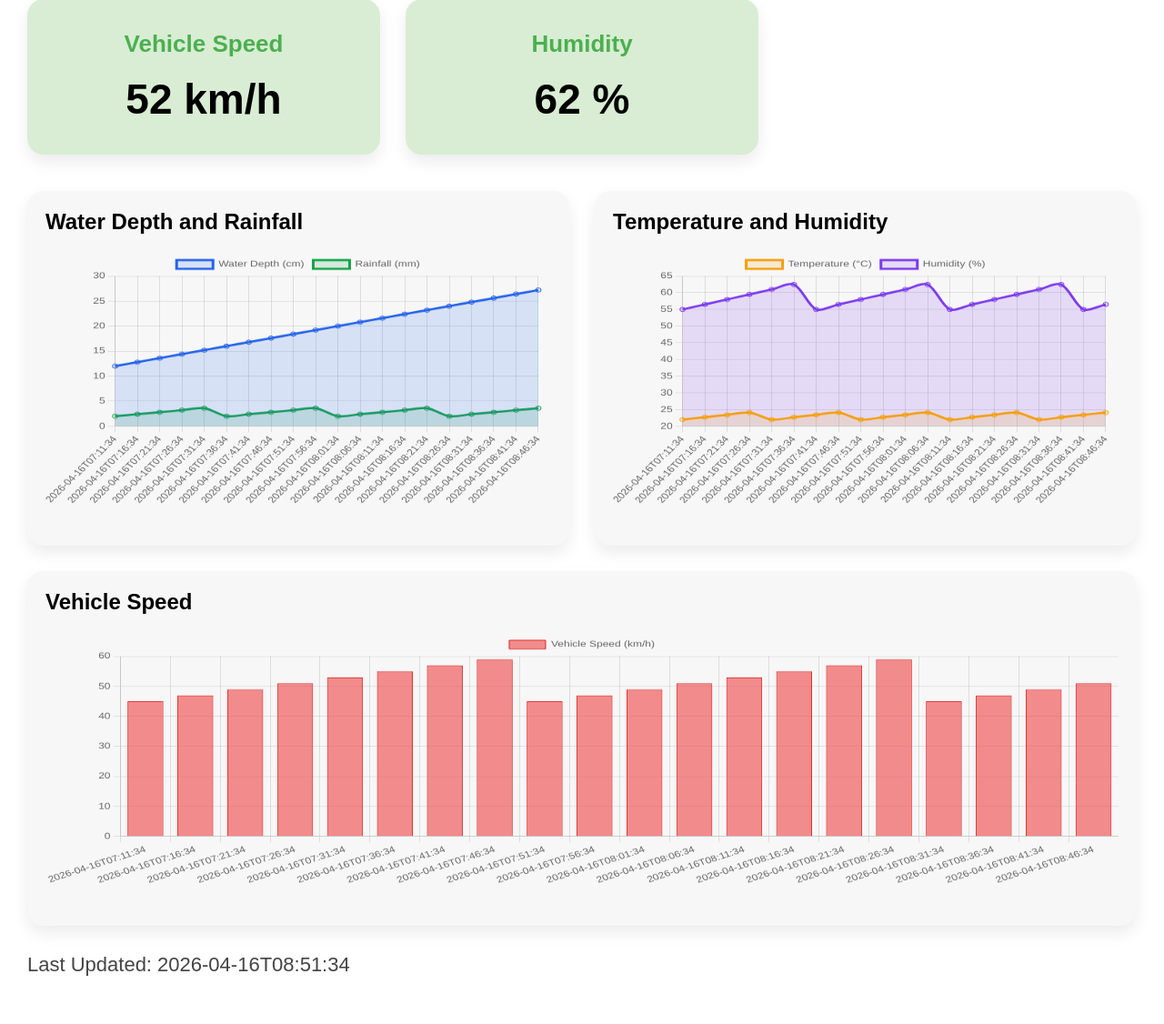
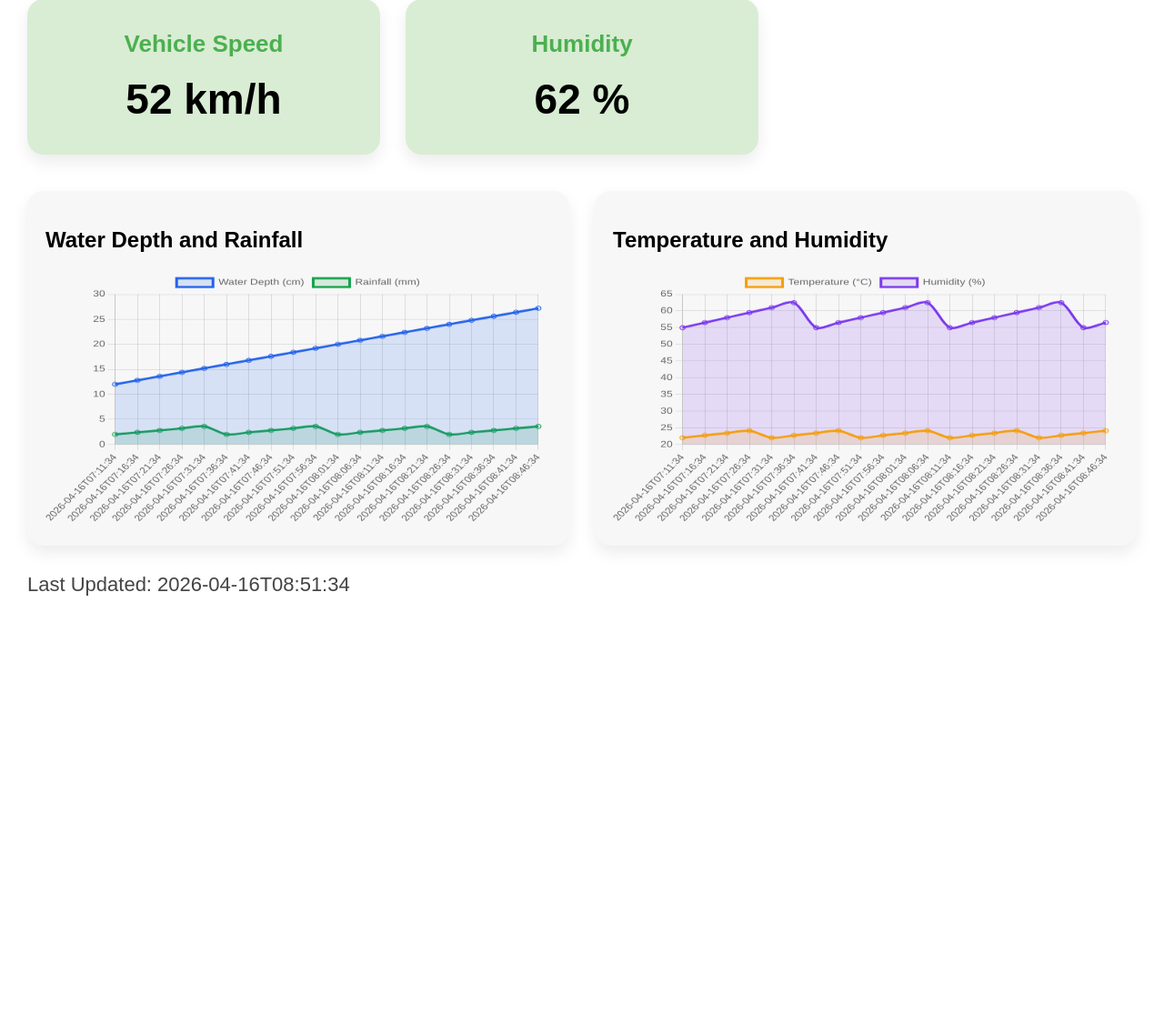
Before and after one commit to hema-1506/flooded-road, a Flask app: page / in a window 1280 px wide. Shown: the part 551-1677 px from the top of the page at 91% size. After the commit the page ends 1206 px from the top, so only its background shows below. Run offline with Flask 3, Linux system fonts and the light colour scheme; data that the repository does not hold is empty.

Commit message:
Final dashboard with 2 graphs only

```diff
--- a/static/style.css
+++ b/static/style.css
@@ -103,7 +103,6 @@ h1 {
   display: grid;
   grid-template-columns: repeat(2, 1fr);
   gap: 28px;
-  margin-top: 20px;
 }
 
 .graph-card {
@@ -115,13 +114,7 @@ h1 {
 }
 
 .graph-card h2 {
-  margin-top: 0;
   margin-bottom: 20px;
-  font-size: 24px;
-}
-
-.graph-card.full-width {
-  grid-column: 1 / -1;
 }
 
 canvas {
@@ -136,13 +129,10 @@ canvas {
   color: #444;
 }
 
+/* RESPONSIVE */
 @media (max-width: 900px) {
   .dashboard-grid,
   .graph-section {
     grid-template-columns: 1fr;
   }
-
-  .graph-card.full-width {
-    grid-column: auto;
-  }
 }
--- a/templates/dashboard.html
+++ b/templates/dashboard.html
@@ -3,7 +3,7 @@
 <head>
     <title>Flood Monitoring Dashboard</title>
 
-    <link rel="stylesheet" href="{{ url_for('static', filename='style.css') }}?v=4">
+    <link rel="stylesheet" href="{{ url_for('static', filename='style.css') }}?v=5">
     <script src="https://cdn.jsdelivr.net/npm/chart.js"></script>
 
     <meta http-equiv="refresh" content="5">
@@ -16,6 +16,7 @@
 
 <h1>Flood Monitoring Control Center</h1>
 
+<!-- TOP SECTION -->
 <div class="status-box
     {% if sensors.status == 'SAFE' %}safe
     {% elif sensors.status == 'WARNING' %}warning
@@ -29,7 +30,9 @@
             <select class="road-dropdown"
                     onchange="window.location.href='/?road=' + this.value">
                 {% for option in road_options %}
-                    <option value="{{ option }}" {% if road == option %}selected{% endif %}>{{ option }}</option>
+                    <option value="{{ option }}" {% if road == option %}selected{% endif %}>
+                        {{ option }}
+                    </option>
                 {% endfor %}
             </select>
         </div>
@@ -41,6 +44,7 @@
 
 </div>
 
+<!-- SENSOR CARDS -->
 <div class="dashboard-grid">
 
     <div class="card">
@@ -70,8 +74,9 @@
 
 </div>
 
-<!-- Graph Section -->
+<!-- GRAPHS -->
 <div class="graph-section">
+
     <div class="graph-card">
         <h2>Water Depth and Rainfall</h2>
         <canvas id="waterRainChart"></canvas>
@@ -82,10 +87,6 @@
         <canvas id="tempHumidityChart"></canvas>
     </div>
 
-    <div class="graph-card full-width">
-        <h2>Vehicle Speed</h2>
-        <canvas id="speedChart"></canvas>
-    </div>
 </div>
 
 <p class="timestamp">
@@ -98,8 +99,8 @@
     const rainfallData = {{ timeseries.rainfall | tojson }};
     const temperatureData = {{ timeseries.temperature | tojson }};
     const humidityData = {{ timeseries.humidity | tojson }};
-    const vehicleSpeedData = {{ timeseries.vehicle_speed | tojson }};
 
+    // Water + Rainfall
     new Chart(document.getElementById('waterRainChart'), {
         type: 'line',
         data: {
@@ -129,6 +130,7 @@
         }
     });
 
+    // Temperature + Humidity
     new Chart(document.getElementById('tempHumidityChart'), {
         type: 'line',
         data: {
@@ -158,25 +160,6 @@
         }
     });
 
-    new Chart(document.getElementById('speedChart'), {
-        type: 'bar',
-        data: {
-            labels: labels,
-            datasets: [
-                {
-                    label: 'Vehicle Speed (km/h)',
-                    data: vehicleSpeedData,
-                    backgroundColor: 'rgba(239, 68, 68, 0.6)',
-                    borderColor: '#dc2626',
-                    borderWidth: 1
-                }
-            ]
-        },
-        options: {
-            responsive: true,
-            maintainAspectRatio: false
-        }
-    });
 </script>
 
 </body>
```
